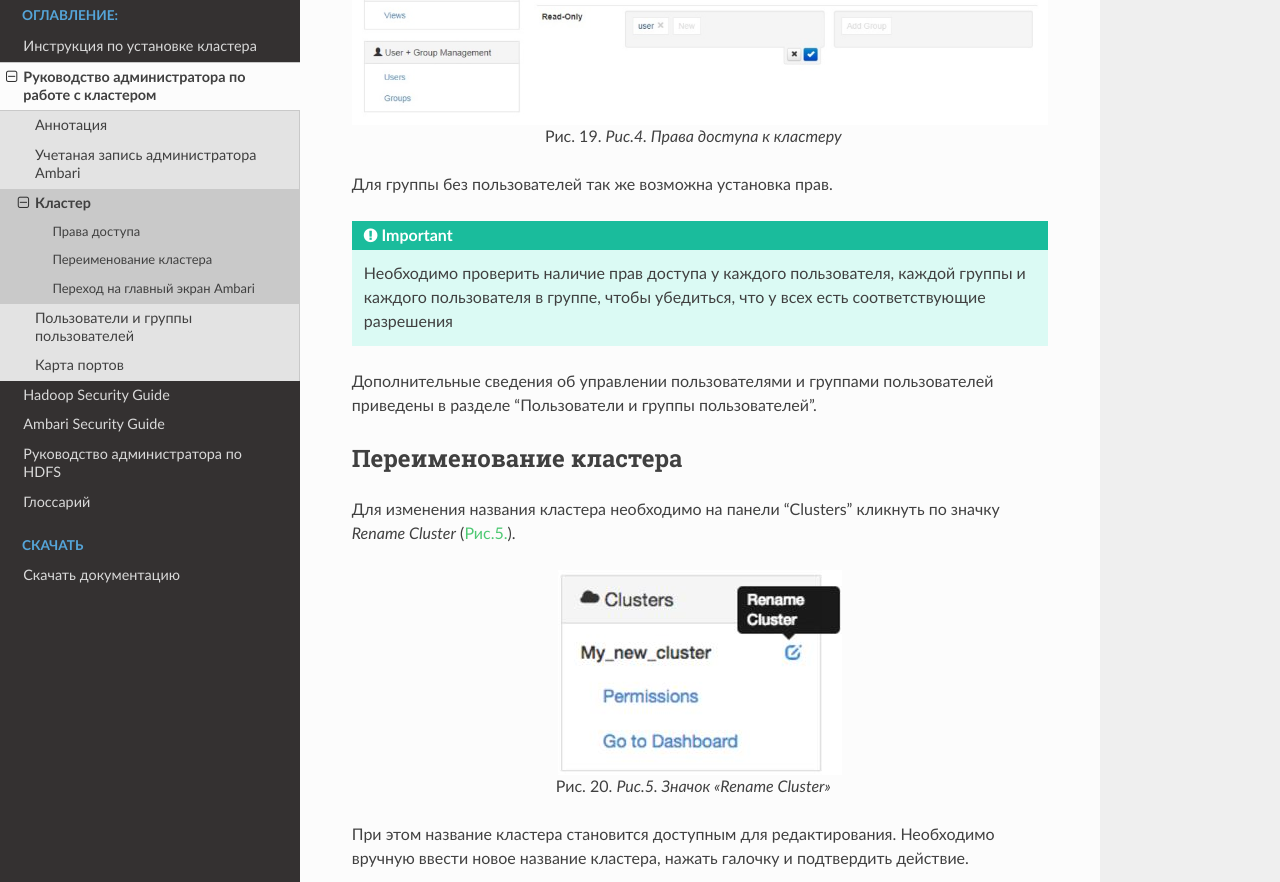
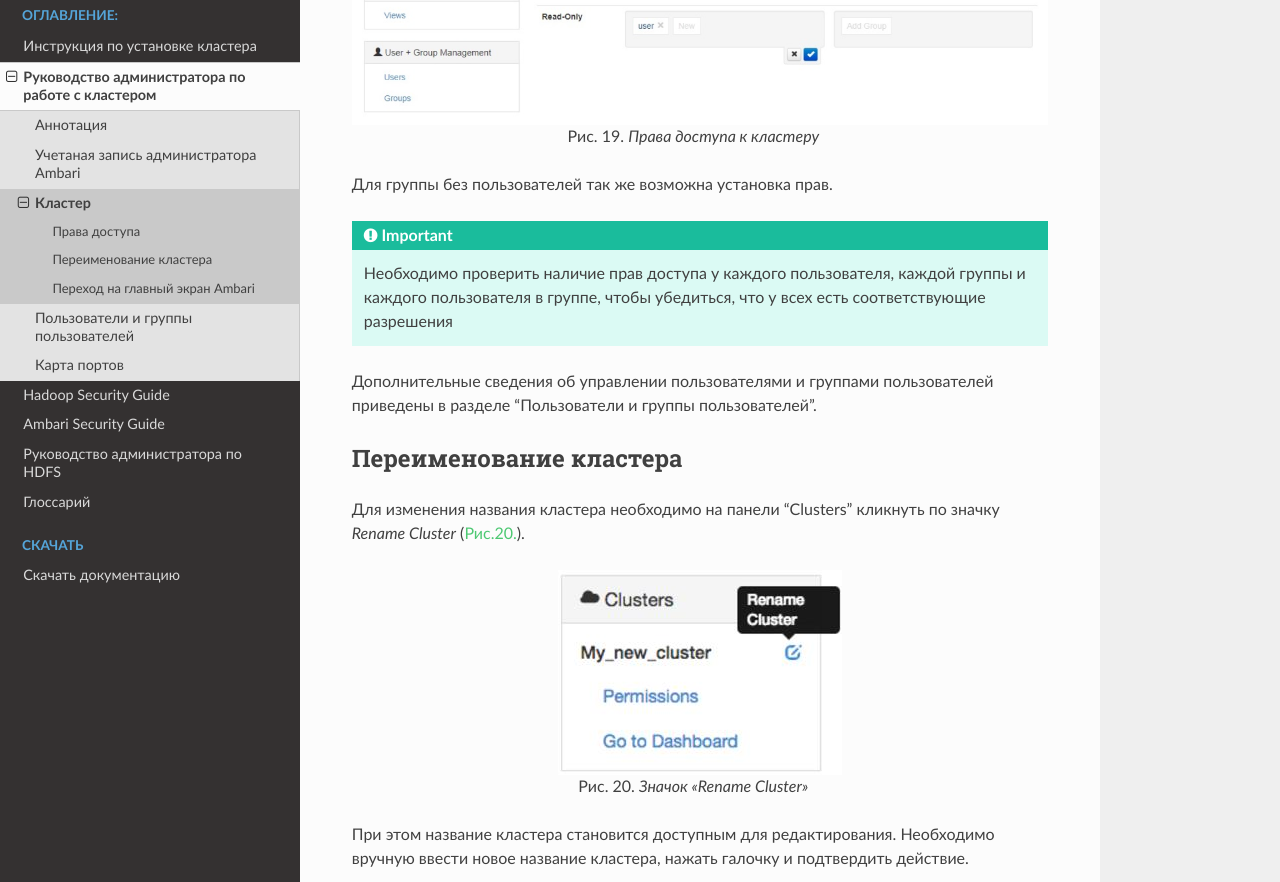
Before and after one commit to arenadata/docs_adps, a Sphinx documentation site: the page built from source/administration/cluster.rst, in a window 1280 px wide and 1400 px high, scrolled down 1132 px. Shown: the part 131-1013 px from the top of the window. Built offline with Sphinx 7.4.7 and the Read the Docs theme 2.0.0, drawn with Linux system fonts in a browser that asks for light colours; some of the changed text lies outside the part shown.

Commit message:
Update cluster.rst

```diff
--- a/source/administration/cluster.rst
+++ b/source/administration/cluster.rst
@@ -24,7 +24,7 @@
 
 Для изменения прав доступа к кластеру для пользователей и групп пользователей администратору **Ambari** необходимо выполнить следующие действия:
 
-+	На панели "Clusters" в экране настроек Ambari нажать кнопку *Permissions*. При этом отображается табличная форма с правами доступа "Operator" и "Read-Only" с возможностью назначения их пользователям и группам пользователей (см. :ref:`Рис.4.<admin-img-4>`);
++	На панели "Clusters" в экране настроек Ambari нажать кнопку *Permissions*. При этом отображается табличная форма с правами доступа "Operator" и "Read-Only" с возможностью назначения их пользователям и группам пользователей (см. :numref:`Рис.%s.<admin-img-4>`);
 +	Для назначения прав необходимо в блоках "Grant permissions to these users" и "Grant permissions to these groups" указать соответствующих пользователей и группы, нажав кнопку *Add User* или *Add Group*;
 +	Для снятия прав с пользователей или групп необходимо нажать значок *"X"*, расположенный рядом с именем пользователя или названием группы;
 +	Для сохранения изменений нажать кнопку с пиктограммой галочки.
@@ -34,7 +34,7 @@
 .. figure:: imgs/admin_pic.4.*
    :align: center
 
-   Рис.4. Права доступа к кластеру
+   Права доступа к кластеру
 
 Для группы без пользователей так же возможна установка прав.
 
@@ -46,14 +46,14 @@
 Переименование кластера
 ^^^^^^^^^^^^^^^^^^^^^^^
 
-Для изменения названия кластера необходимо на панели "Clusters" кликнуть по значку *Rename Cluster* (:ref:`Рис.5.<admin-img-5>`).
+Для изменения названия кластера необходимо на панели "Clusters" кликнуть по значку *Rename Cluster* (:numref:`Рис.%s.<admin-img-5>`).
 
 .. _admin-img-5:
 
 .. figure:: imgs/admin_pic.5.*
    :align: center
 
-   Рис.5. Значок «Rename Cluster»
+   Значок «Rename Cluster»
 
 При этом название кластера становится доступным для редактирования. Необходимо вручную ввести новое название кластера, нажать галочку и подтвердить действие.
 
```
Also changed, not shown: other parts of source/administration/cluster.rst (+2 -2 lines).
